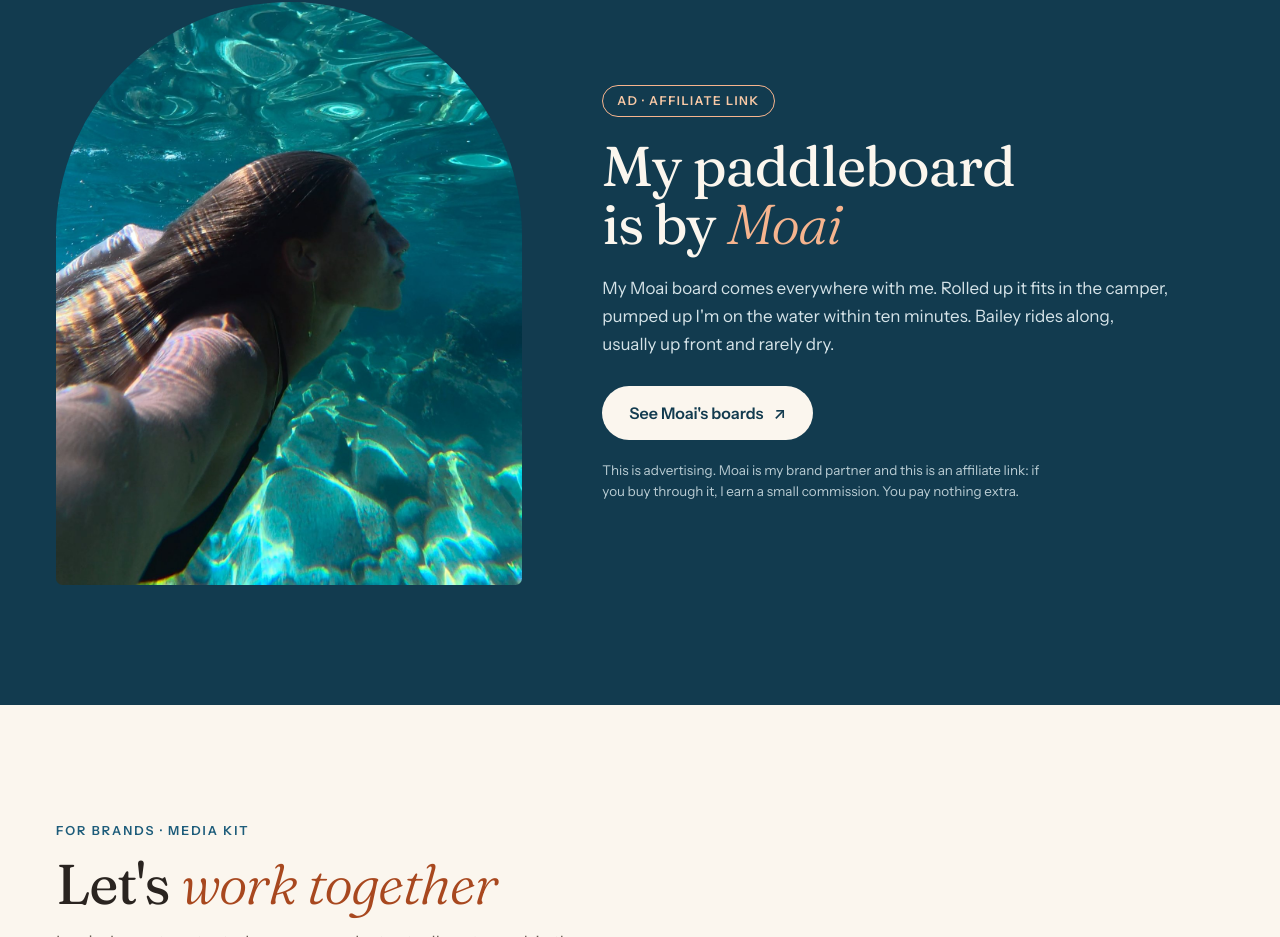
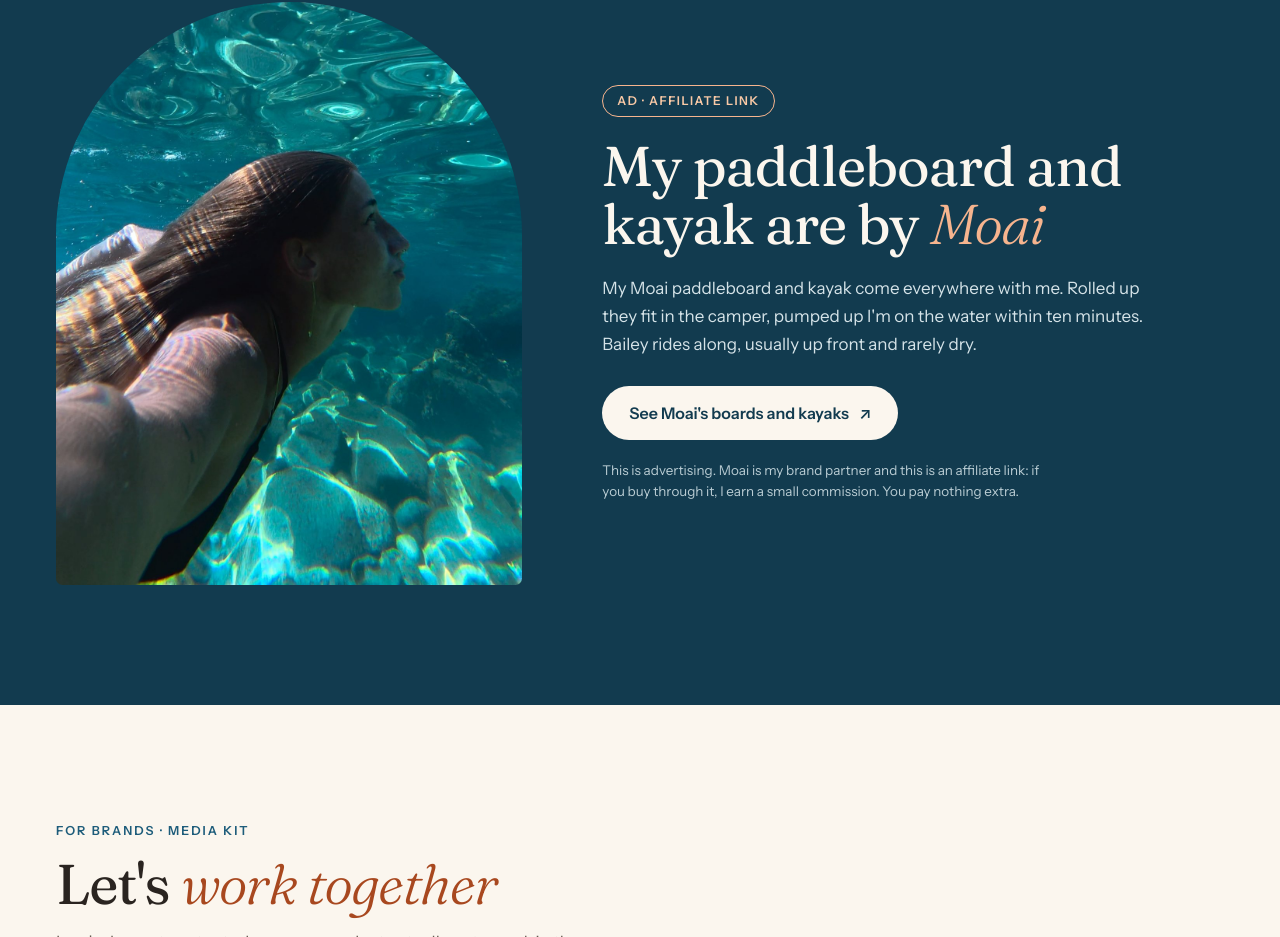
Before and after one commit to mielien-jewelry/nikitamasseling, a plain HTML site: page index.html in a window 1280 px wide. Shown: the part 3926-4863 px from the top of the page. Drawn offline with Linux system fonts and the light colour scheme.

Commit message:
Moai: sup en kajak

```diff
--- a/index.html
+++ b/index.html
@@ -166,12 +166,12 @@
     </div>
     <div class="moai__text reveal">
       <p class="adlabel"><span lang="nl">Reclame · affiliate-link</span><span lang="en">Ad · affiliate link</span></p>
-      <h2 lang="nl">Mijn sup komt van <em>Moai</em></h2>
-      <h2 lang="en">My paddleboard is by <em>Moai</em></h2>
-      <p lang="nl">Mijn Moai-board gaat overal mee naartoe. Opgerold past het in de camper, opgepompt ben ik binnen tien minuten het water op. Bailey vaart mee, meestal voorop en zelden droog.</p>
-      <p lang="en">My Moai board comes everywhere with me. Rolled up it fits in the camper, pumped up I'm on the water within ten minutes. Bailey rides along, usually up front and rarely dry.</p>
+      <h2 lang="nl">Mijn sup en kajak komen van <em>Moai</em></h2>
+      <h2 lang="en">My paddleboard and kayak are by <em>Moai</em></h2>
+      <p lang="nl">Mijn sup en mijn kajak van Moai gaan overal mee naartoe. Opgerold passen ze in de camper, opgepompt ben ik binnen tien minuten het water op. Bailey vaart mee, meestal voorop en zelden droog.</p>
+      <p lang="en">My Moai paddleboard and kayak come everywhere with me. Rolled up they fit in the camper, pumped up I'm on the water within ten minutes. Bailey rides along, usually up front and rarely dry.</p>
       <a class="btn btn--sand" data-link="moai" href="https://moaithebrand.com?sca_ref=12484037.cF4WWWBnthUSU" target="_blank" rel="sponsored noopener">
-        <span lang="nl">Bekijk de boards van Moai</span><span lang="en">See Moai's boards</span> <span aria-hidden="true">↗</span>
+        <span lang="nl">Bekijk de sups en kajaks van Moai</span><span lang="en">See Moai's boards and kayaks</span> <span aria-hidden="true">↗</span>
       </a>
       <p class="fine" lang="nl">Dit is reclame. Moai is mijn merkpartner en dit is een affiliate-link: koop je via deze link, dan krijg ik een kleine commissie. Jij betaalt niets extra.</p>
       <p class="fine" lang="en">This is advertising. Moai is my brand partner and this is an affiliate link: if you buy through it, I earn a small commission. You pay nothing extra.</p>
```
